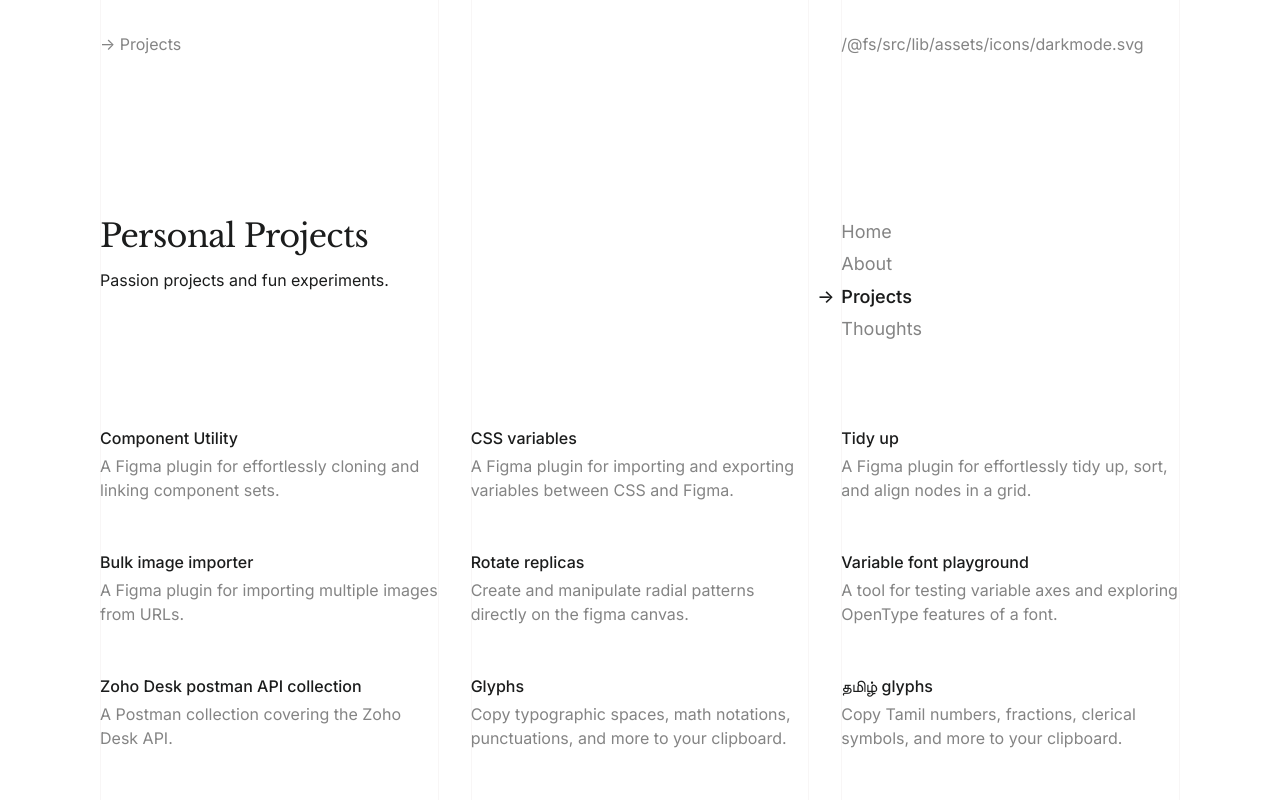
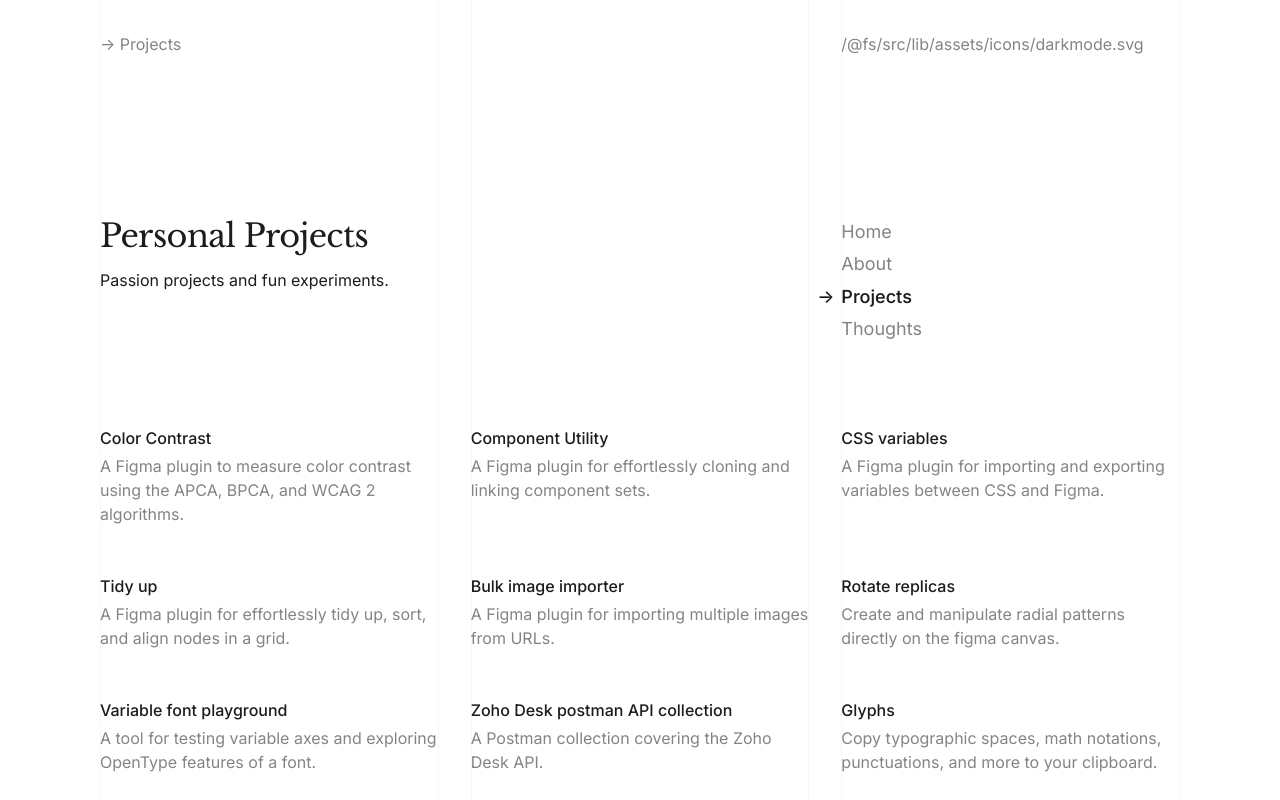
Before and after one commit to imohanvadivel/portfolio, a SvelteKit app: page /projects in a window 1280 px wide. Shown: the top 800 px of the page. Built offline with nearby package versions, Linux system fonts and the light colour scheme; a web font is replaced by a local one.

Commit message:
added color contrast to the projects; updated the figma link in the color contrast app

```diff
--- a/src/routes/projects/+page.ts
+++ b/src/routes/projects/+page.ts
@@ -1,4 +1,9 @@
 const projects = [
+	{
+		title: 'Color Contrast',
+		description: 'A Figma plugin to measure color contrast using the APCA, BPCA, and WCAG 2 algorithms.',
+		url: 'https://www.figma.com/community/plugin/1380599887933734771'
+	},
 	{
 		title: 'Component Utility',
 		description: 'A Figma plugin for effortlessly cloning and linking component sets.',
```
Also changed, not shown: src/routes/thoughts/articles/color-contrast.md (+1 -1 lines).
